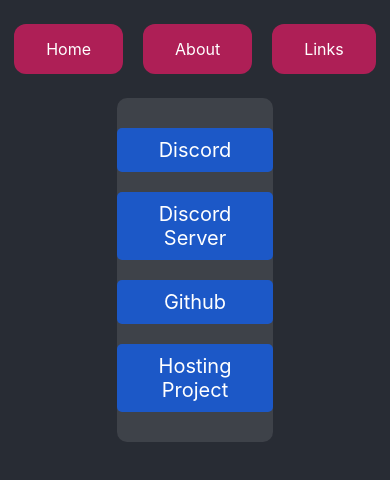
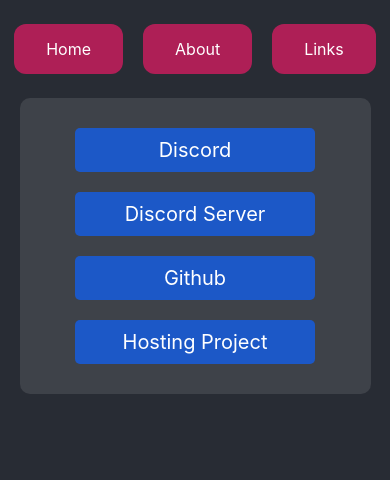
Before and after one commit to DarkerMatter/darkermatter.net, a React (Create React App) app: page /links in a window 390 px wide. Shown: the top 480 px of the page. Built offline with nearby package versions, Linux system fonts and the light colour scheme.

Commit message:
CSS Update

```diff
--- a/src/App.module.css
+++ b/src/App.module.css
@@ -121,7 +121,7 @@
     }
 }
 
-.homeContainer, .aboutContainer {
+.homeContainer, .aboutContainer, .linksContainer {
     /* ...existing styles... */
     animation: fadeInUp 700ms ease-out;
 }
@@ -159,6 +159,9 @@
 /* Media query for screens narrower than 768px */
 @media (max-width: 768px) {
     .linksContainer {
-        width: 90
+        width: 90%;
+    }
+    .linkButton {
+        width: 90%;
     }
 }
```
